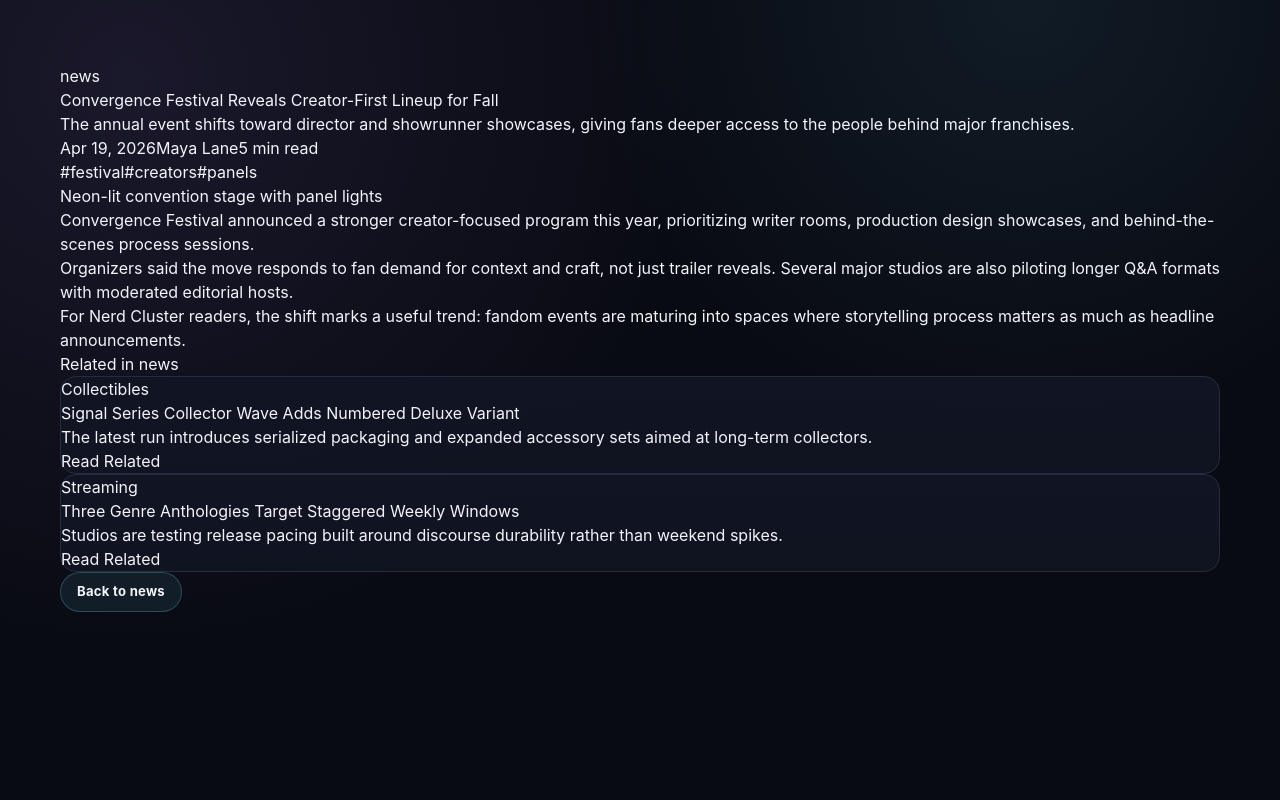
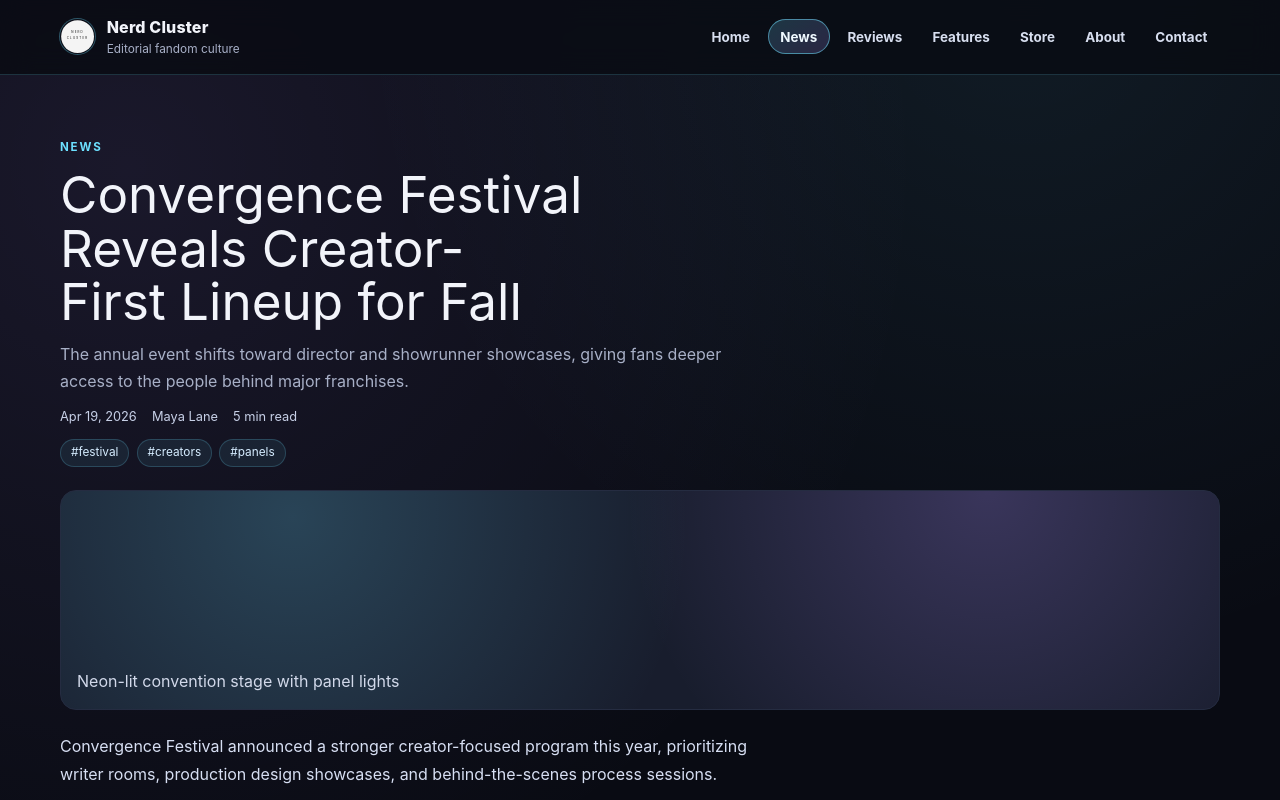
Before and after one commit to briandalebrown06/Nerd-Cluster, a Next.js app: page /news/convergence-festival-creator-first-lineup in a window 1280 px wide. Shown: the top 800 px of the page. Built offline with nearby package versions, Linux system fonts and the light colour scheme.

Commit message:
Polish global shell and unify site visual system

```diff
--- a/app/globals.css
+++ b/app/globals.css
@@ -4,12 +4,15 @@
   --background: #090b13;
   --surface: #111523;
   --surface-soft: #181d2d;
+  --surface-strong: #0f1424;
   --text: #f2f4fa;
   --text-muted: #a8b0c7;
   --brand: #6de0ff;
   --brand-strong: #4bc3ff;
   --accent: #b18cff;
   --border: #252c41;
+  --border-strong: #36405c;
+  --danger-soft: rgba(255, 144, 144, 0.16);
   --radius-lg: 1rem;
   --radius-md: 0.75rem;
   --space-section: clamp(3.5rem, 5vw, 5.5rem);
@@ -37,6 +40,10 @@ body {
     Helvetica,
     Arial,
     sans-serif;
+}
+
+body {
+  min-height: 100svh;
 }
 
 a {
@@ -69,6 +76,143 @@ main {
   margin-inline: auto;
 }
 
+.site-header {
+  position: sticky;
+  top: 0;
+  z-index: 40;
+  backdrop-filter: blur(14px);
+  background: rgba(9, 11, 19, 0.82);
+  border-bottom: 1px solid rgba(109, 224, 255, 0.18);
+}
+
+.site-header__inner {
+  min-height: 4.6rem;
+  display: flex;
+  align-items: center;
+  gap: 1rem;
+  justify-content: space-between;
+}
+
+.brand-cluster {
+  display: inline-flex;
+  align-items: center;
+  gap: 0.72rem;
+  min-width: 0;
+}
+
+.logo-mark {
+  display: block;
+}
+
+.brand-cluster__logo,
+.site-footer__logo {
+  width: 2.2rem;
+  height: 2.2rem;
+  border-radius: 999px;
+  box-shadow: 0 0 0 1px rgba(109, 224, 255, 0.35);
+}
+
+.brand-cluster__text-wrap {
+  display: grid;
+  gap: 0.1rem;
+}
+
+.brand-cluster__name,
+.site-footer__brand {
+  font-weight: 760;
+  letter-spacing: 0.01em;
+}
+
+.brand-cluster__tagline,
+.site-footer__tagline {
+  color: var(--text-muted);
+  font-size: 0.74rem;
+}
+
+.site-nav__list,
+.mobile-nav__list,
+.site-footer__links,
+.site-footer__chips {
+  list-style: none;
+  margin: 0;
+  padding: 0;
+}
+
+.desktop-nav {
+  display: none;
+}
+
+.site-nav__list {
+  display: flex;
+  align-items: center;
+  gap: 0.32rem;
+}
+
+.site-nav__link {
+  display: inline-flex;
+  align-items: center;
+  min-height: 2.2rem;
+  padding: 0.36rem 0.72rem;
+  border-radius: 999px;
+  font-size: 0.84rem;
+  font-weight: 650;
+  color: #d7deef;
+  border: 1px solid transparent;
+  transition: border-color 160ms ease, background-color 160ms ease, color 160ms ease;
+}
+
+.site-nav__link:hover {
+  border-color: rgba(109, 224, 255, 0.34);
+  background: rgba(109, 224, 255, 0.11);
+}
+
+.site-nav__link--active {
+  color: #eff9ff;
+  border-color: rgba(109, 224, 255, 0.52);
+  background: linear-gradient(140deg, rgba(109, 224, 255, 0.2), rgba(177, 140, 255, 0.2));
+}
+
+.mobile-menu-toggle {
+  border: 1px solid rgba(109, 224, 255, 0.35);
+  border-radius: 999px;
+  padding: 0.38rem 0.8rem;
+  background: rgba(109, 224, 255, 0.11);
+  color: #e2f4ff;
+  font-weight: 700;
+  font-size: 0.78rem;
+}
+
+.mobile-panel {
+  border-top: 1px solid rgba(109, 224, 255, 0.14);
+  background: rgba(9, 11, 19, 0.95);
+}
+
+.mobile-nav__list {
+  padding-block: 0.85rem 1rem;
+  display: grid;
+  gap: 0.5rem;
+}
+
+.mobile-nav__link {
+  display: grid;
+  gap: 0.2rem;
+  border: 1px solid var(--border);
+  border-radius: 0.72rem;
+  padding: 0.72rem;
+  background: rgba(24, 29, 45, 0.72);
+  font-weight: 650;
+}
+
+.mobile-nav__link--active {
+  border-color: rgba(109, 224, 255, 0.48);
+}
+
+.mobile-nav__description {
+  color: var(--text-muted);
+  font-size: 0.8rem;
+  font-weight: 500;
+}
+
 .page-shell {
   padding-block: clamp(2.5rem, 5vw, 4rem) var(--space-section);
 }
@@ -79,23 +223,29 @@ main {
   margin-bottom: 2rem;
 }
 
-.page-intro__eyebrow {
+.page-intro__eyebrow,
+.home-kicker {
+  margin: 0;
   letter-spacing: 0.16em;
   text-transform: uppercase;
   color: var(--brand);
   font-size: 0.72rem;
   font-weight: 700;
-  margin: 0;
 }
 
-.page-intro__title {
+.page-intro__title,
+.editorial-page__title,
+.article-header__title {
   margin: 0;
   font-size: clamp(2rem, 4vw, 3.4rem);
   line-height: 1.05;
+  text-wrap: balance;
   max-width: 18ch;
 }
 
-.page-intro__description {
+.page-intro__description,
+.article-header__excerpt,
+.home-hero__excerpt {
   margin: 0;
   color: var(--text-muted);
   line-height: 1.7;
@@ -130,7 +280,8 @@ main {
 }
 
 .section-shell,
-.store-section {
+.store-section,
+.home-section {
   padding-bottom: var(--space-section);
 }
 
@@ -141,6 +292,7 @@ main {
 }
 
 .section-eyebrow {
+  margin: 0;
   color: var(--accent);
   text-transform: uppercase;
   letter-spacing: 0.12em;
@@ -148,10 +300,12 @@ main {
   font-weight: 700;
 }
 
-.section-title {
+.section-title,
+.home-section__title {
   margin: 0;
   font-size: clamp(1.5rem, 3vw, 2.2rem);
   line-height: 1.2;
+  text-wrap: balance;
 }
 
 .section-description {
@@ -159,24 +313,6 @@ main {
   color: var(--text-muted);
   max-width: 62ch;
   line-height: 1.65;
-}
-
-.pill-grid {
-  list-style: none;
-  margin: 0;
-  padding: 0;
-  display: grid;
-  grid-template-columns: repeat(auto-fit, minmax(180px, 1fr));
-  gap: 0.85rem;
-}
-
-.pill-card {
-  border: 1px solid var(--border);
-  background: linear-gradient(160deg, rgba(255, 255, 255, 0.03), rgba(255, 255, 255, 0.01));
-  border-radius: var(--radius-md);
-  padding: 0.9rem 1rem;
-  font-weight: 600;
-  color: #dbe4ff;
 }
 
 .button-link {
@@ -211,6 +347,278 @@ main {
   border-radius: var(--radius-lg);
 }
 
+.home-page {
+  padding-top: clamp(1.5rem, 3vw, 2.4rem);
+}
+
+.home-stack {
+  display: grid;
+  gap: clamp(2.2rem, 4vw, 3.4rem);
+}
+
+.home-hero {
+  display: grid;
+  gap: 1rem;
+}
+
+.home-hero__lead,
+.home-hero__aside {
+  padding: clamp(1rem, 2vw, 1.3rem);
+}
+
+.home-hero__lead {
+  border-radius: var(--radius-lg);
+  border: 1px solid var(--border-strong);
+  background:
+    linear-gradient(160deg, rgba(109, 224, 255, 0.1), transparent 45%),
+    linear-gradient(180deg, rgba(16, 20, 34, 0.95), rgba(17, 21, 35, 0.88));
+  display: grid;
+  gap: 0.85rem;
+}
+
+.home-hero__title {
+  margin: 0;
+  font-size: clamp(1.9rem, 4vw, 3.3rem);
+  line-height: 1.06;
+  max-width: 16ch;
+}
+
+.home-hero__aside {
+  display: grid;
+  gap: 0.65rem;
+}
+
+.home-hero__aside-copy {
+  margin: 0;
+  color: var(--text-muted);
+  line-height: 1.65;
+}
+
+.home-meta,
+.editorial-card__meta,
+.article-header__meta {
+  margin: 0;
+  color: #c7d0e7;
+  font-size: 0.8rem;
+}
+
+.home-card-grid,
+.editorial-grid,
+.store-grid {
+  display: grid;
+  grid-template-columns: repeat(auto-fit, minmax(260px, 1fr));
+  gap: 1rem;
+}
+
+.story-card,
+.editorial-card {
+  padding: 1rem;
+  display: grid;
+  gap: 0.72rem;
+}
+
+.story-card__category {
+  margin: 0;
+  color: var(--accent);
+  font-size: 0.72rem;
+  text-transform: uppercase;
+  letter-spacing: 0.09em;
+  font-weight: 700;
+}
+
+.story-card__title,
+.editorial-card__title,
+.featured-review__title {
+  margin: 0;
+  font-size: 1.12rem;
+  line-height: 1.35;
+}
+
+.story-card__excerpt,
+.featured-review__excerpt {
+  margin: 0;
+  color: var(--text-muted);
+  line-height: 1.6;
+  font-size: 0.92rem;
+}
+
+.story-card__footer {
+  display: flex;
+  align-items: center;
+  justify-content: space-between;
+  gap: 0.75rem;
+}
+
+.story-card__link {
+  color: #d4f2ff;
+  font-size: 0.81rem;
+  font-weight: 700;
+  text-transform: uppercase;
+  letter-spacing: 0.08em;
+}
+
+.story-card__link:hover {
+  color: #effaff;
+}
+
+.home-two-column {
+  display: grid;
+  gap: 1rem;
+}
+
+.home-rail-layout {
+  display: grid;
+  gap: 1.2rem;
+}
+
+.trending-card,
+.store-teaser-card,
+.featured-review,
+.brand-voice-cta {
+  padding: 1rem;
+}
+
+.trending-list {
+  margin: 0;
+  padding: 0;
+  list-style: none;
+  display: grid;
+  gap: 0.52rem;
+}
+
+.trending-item {
+  display: flex;
+  align-items: center;
+  gap: 0.5rem;
+  color: #dbe4fb;
+}
+
+.trending-item__dot {
+  width: 0.5rem;
+  height: 0.5rem;
+  border-radius: 999px;
+  background: linear-gradient(120deg, var(--brand), var(--accent));
+}
+
+.store-teaser-grid {
+  display: grid;
+  gap: 0.75rem;
+}
+
+.store-teaser-card {
+  display: grid;
+  gap: 0.55rem;
+}
+
+.store-teaser-card__title {
+  margin: 0;
+  font-size: 1.02rem;
+}
+
+.featured-review {
+  display: grid;
+  gap: 0.95rem;
+}
+
+.brand-voice-cta {
+  display: grid;
+  gap: 1rem;
+}
+
+.brand-voice-cta__actions {
+  display: grid;
+  gap: 0.65rem;
+  align-content: start;
+}
+
+.editorial-page,
+.article-page {
+  display: grid;
+  gap: 1.4rem;
+}
+
+.editorial-page__header,
+.article-header {
+  display: grid;
+  gap: 0.75rem;
+}
+
+.editorial-card__meta,
+.article-header__meta {
+  display: flex;
+  flex-wrap: wrap;
+  gap: 0.5rem 0.95rem;
+}
+
+.editorial-card__tags,
+.article-header__tags {
+  display: flex;
+  flex-wrap: wrap;
+  gap: 0.45rem;
+}
+
+.editorial-tag {
+  border: 1px solid rgba(109, 224, 255, 0.2);
+  background: rgba(109, 224, 255, 0.08);
+  border-radius: 999px;
+  padding: 0.28rem 0.62rem;
+  font-size: 0.74rem;
+  color: #d5ecff;
+}
+
+.article-featured-image {
+  border: 1px solid var(--border);
+  border-radius: var(--radius-lg);
+  min-height: 220px;
+  padding: 1rem;
+  background:
+    radial-gradient(circle at 20% 12%, rgba(109, 224, 255, 0.2), transparent 42%),
+    radial-gradient(circle at 80% 0%, rgba(177, 140, 255, 0.22), transparent 38%), var(--surface-soft);
+  display: flex;
+  align-items: end;
+}
+
+.article-featured-image p {
+  margin: 0;
+  color: #d2d9ea;
+}
+
+.article-body {
+  display: grid;
+  gap: 0.85rem;
+}
+
+.article-body p {
+  margin: 0;
+  max-width: 72ch;
+  line-height: 1.75;
+  color: #d7dff3;
+}
+
+.article-related {
+  display: grid;
+  gap: 1rem;
+}
+
+.review-score-panel {
+  padding: 1rem;
+  display: grid;
+  gap: 0.45rem;
+  border-color: rgba(109, 224, 255, 0.4);
+}
+
+.review-score-panel__score {
+  margin: 0;
+  font-size: 1.4rem;
+  font-weight: 800;
+  color: #e4f8ff;
+}
+
+.review-score-panel__verdict {
+  margin: 0;
+  color: #d4dcf1;
+}
+
 .store-intro {
   padding-bottom: 2.25rem;
 }
@@ -239,12 +647,6 @@ main {
   margin: 0.35rem 0 0;
   color: var(--text-muted);
   font-size: 0.78rem;
-}
-
-.store-grid {
-  display: grid;
-  grid-template-columns: repeat(auto-fit, minmax(260px, 1fr));
-  gap: 1rem;
 }
 
 .store-grid--featured {
@@ -337,7 +739,7 @@ main {
 }
 
 .store-card__availability--sold-out {
-  background: rgba(255, 144, 144, 0.12);
+  background: var(--danger-soft);
   border-color: rgba(255, 144, 144, 0.4);
 }
 
@@ -437,13 +839,6 @@ main {
   padding: 0.28rem 0.62rem;
   font-size: 0.74rem;
   color: #d5ecff;
-}
-
-@media (min-width: 900px) {
-  .store-detail__header {
-    grid-template-columns: 1.1fr 1fr;
-    align-items: start;
-  }
 }
 
 .about-section,
@@ -595,3 +990,124 @@ main {
   color: var(--text-muted);
   font-size: 0.88rem;
 }
+
+.not-found__actions {
+  display: flex;
+  flex-wrap: wrap;
+  gap: 0.75rem;
+  margin-top: 1.2rem;
+}
+
+.site-footer {
+  border-top: 1px solid rgba(109, 224, 255, 0.16);
+  background: linear-gradient(180deg, rgba(14, 18, 30, 0.78), rgba(9, 11, 19, 0.96));
+}
+
+.site-footer__inner {
+  padding-block: clamp(2rem, 4vw, 3rem);
+  display: grid;
+  gap: 1.2rem;
+}
+
+.site-footer__brand-block {
+  display: flex;
+  align-items: flex-start;
+  gap: 0.8rem;
+}
+
+.site-footer__tagline {
+  margin: 0.3rem 0 0;
+  max-width: 40ch;
+  line-height: 1.55;
+}
+
+.site-footer__heading {
+  margin: 0 0 0.75rem;
+  font-size: 0.84rem;
+  text-transform: uppercase;
+  letter-spacing: 0.08em;
+  color: #d5ddf4;
+}
+
+.site-footer__links {
+  display: grid;
+  gap: 0.5rem;
+}
+
+.site-footer__links a {
+  color: var(--text-muted);
+}
+
+.site-footer__links a:hover {
+  color: #e7f6ff;
+}
+
+.site-footer__chips {
+  display: flex;
+  flex-wrap: wrap;
+  gap: 0.55rem;
+}
+
+.site-footer__chip {
+  border: 1px solid var(--border);
+  border-radius: 999px;
+  padding: 0.32rem 0.66rem;
+  font-size: 0.76rem;
+}
+
+.site-footer__chip-note {
+  color: var(--text-muted);
+}
+
+.site-footer__note {
+  margin: 0.75rem 0 0;
+  color: var(--text-muted);
+  font-size: 0.81rem;
+  line-height: 1.6;
+}
+
+@media (min-width: 700px) {
+  .brand-voice-cta,
+  .featured-review {
+    grid-template-columns: 1fr auto;
+    align-items: end;
+    column-gap: 1.2rem;
+  }
+
+  .story-card,
+  .editorial-card,
+  .store-card__content {
+    padding: 1.1rem;
+  }
+
+  .home-hero {
+    grid-template-columns: minmax(0, 1.6fr) minmax(0, 1fr);
+    align-items: stretch;
+  }
+}
+
+@media (min-width: 900px) {
+  .mobile-menu-toggle,
+  .mobile-panel {
+    display: none;
+  }
+
+  .desktop-nav {
+    display: block;
+  }
+
+  .home-two-column {
+    grid-template-columns: minmax(0, 1.6fr) minmax(300px, 1fr);
+    align-items: start;
+  }
+
+  .store-detail__header {
+    grid-template-columns: 1.1fr 1fr;
+    align-items: start;
+  }
+
+  .site-footer__inner {
+    grid-template-columns: minmax(260px, 1.4fr) repeat(3, minmax(140px, 1fr));
+    align-items: start;
+  }
+}
--- a/app/layout.tsx
+++ b/app/layout.tsx
@@ -1,4 +1,8 @@
 import type { Metadata } from 'next';
+
+import { SiteFooter } from '@/components/layout/site-footer';
+import { SiteHeader } from '@/components/layout/site-header';
+
 import './globals.css';
 
 export const metadata: Metadata = {
@@ -18,7 +22,9 @@ export default function RootLayout({
         <a className="skip-link" href="#main-content">
           Skip to main content
         </a>
+        <SiteHeader />
         {children}
+        <SiteFooter />
       </body>
     </html>
   );
```
Also changed, not shown: app/page.tsx (+33 -37 lines).
